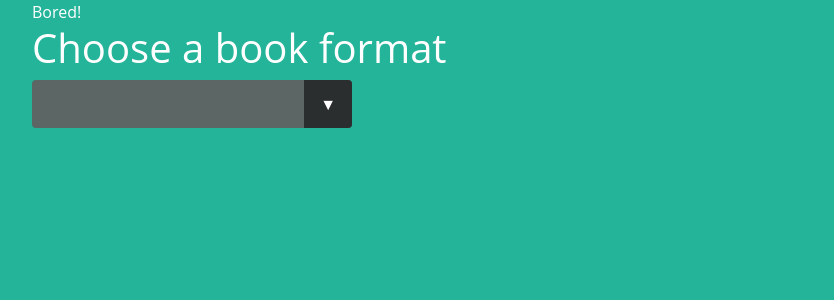
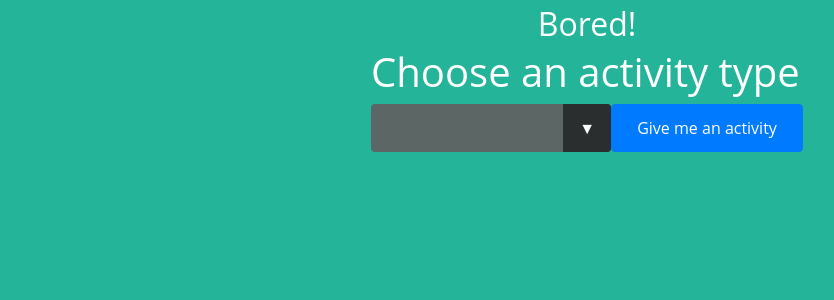
Before and after one commit to Tu-Code/Note_App, a Flask app: page / in a window 1280 px wide. Shown: the part 56-356 px from the top of the page, without its empty margins (53-887 px from the left). Run offline with Flask 2, Linux system fonts and the light colour scheme; a user stored in the database is signed in; some libraries are stand-ins or nearby versions.

Commit message:
Centered drop down

```diff
--- a/Downloads/Bored_API-master/foodie/static/css/main.css
+++ b/Downloads/Bored_API-master/foodie/static/css/main.css
@@ -1,12 +1,25 @@
 body {
     display: flex;
     flex-direction: column;
-    /* justify-content: center; */
-    /* align-items: center; */
     height: 100vh;
     background: #23b499;
     font-family: 'Open Sans', sans-serif;
     color: #fff;
+}
+#body{
+    display: flex;
+    flex-direction: row;
+    justify-content: center;
+    align-items: center;
+}
+#display_row{
+    display: flex;
+    flex-direction: row;
+}
+#bored{
+    font-size: 2em;
+    display: flex;
+    justify-content: center;
 }
 select {
 -webkit-appearance:none;
@@ -31,7 +44,7 @@ body {
 .select {
 position: relative;
 display: flex;
-    width: 20em;
+width: 15em;
 height: 3em;
 line-height: 3;
 background: #5c6664;
--- a/Downloads/Bored_API-master/foodie/templates/home.html
+++ b/Downloads/Bored_API-master/foodie/templates/home.html
@@ -1,14 +1,16 @@
 {% extends 'base.html' %}
 {% block content %}
     <div id = 'body'>
-        <div id = 'display_row'>
+        <!-- <div id = 'display_row'> -->
 
                 <form  id='form' method='POST'  url_for('home') >
 
                     <div id='bored'><span>Bored!</span></div>
 
-                        <!-- <div id='sameHeight'>
-                                <select name="activity" id="activity" style="width:12em; height: 2.5em;">
+                        <h1>Choose an activity type</h1>
+                        <div id='display_row'>
+                            <div class="select">
+                            <select name="activity" id="activity">
                                 {% if data %}
                                             <option class="dropdown-item border-radius-md" value="choose" selected='selected' disabled='disabled'>&nbsp {{ data[ "type" ] }} </option>
                                         {% else %}
@@ -24,28 +26,8 @@
                                         <option value="social">&nbspSocial</option>
                                         <option value="diy">&nbspDiy</option>
                             </select>
-
-
+                            </div>
                             <button class="btn btn-primary" id='butt' type="submit" style='width:12em;'>Give me an activity</button>
-                        </div> -->
-                        <h1>Choose a book format</h1>
-                        <div class="select">
-                        <select name="format" id="format">
-                            {% if data %}
-                                        <option class="dropdown-item border-radius-md" value="choose" selected='selected' disabled='disabled'>&nbsp {{ data[ "type" ] }} </option>
-                                    {% else %}
-                                        <option class="dropdown-item border-radius-md" value="choose" selected='selected' disabled='disabled'> {{ data[ "type" ] }} </option>
-                                    {% endif %}
-                                    <option value="random">&nbspRandom</option>
-                                    <option value="charity">&nbspCharity</option>
-                                    <option value="cooking">&nbspCooking</option>
-                                    <option value="relaxation">&nbspRelaxation</option>
-                                    <option value="music">&nbspMusic</option>
-                                    <option value="busywork">&nbspBusy work</option>
-                                    <option value="recreational">&nbspRecreational</option>
-                                    <option value="social">&nbspSocial</option>
-                                    <option value="diy">&nbspDiy</option>
-                        </select>
                         </div>
                 </form>
 
@@ -64,7 +46,7 @@
                 </div>
                 {%endif%}
 
-        </div>
+        <!-- </div> -->
 
     </div>
 {% endblock %}
```
Also changed, not shown: Downloads/Bored_API-master/foodie/database.db. Lines whose indentation alone changed are shown as unchanged.
